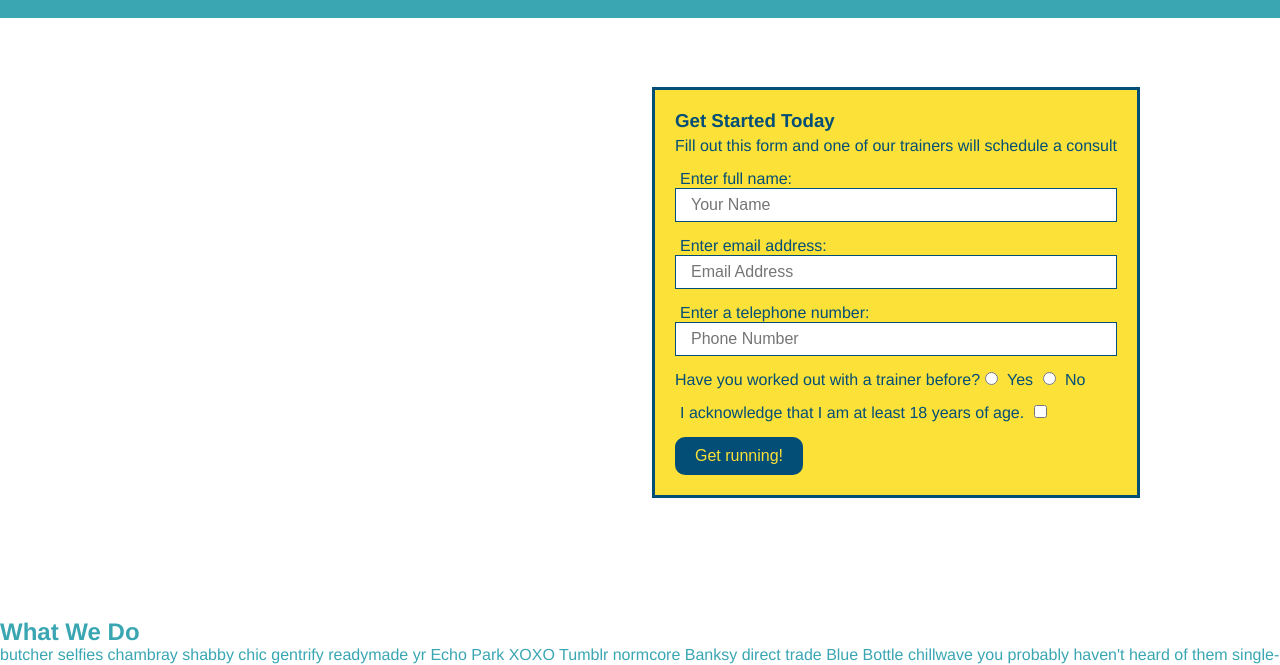
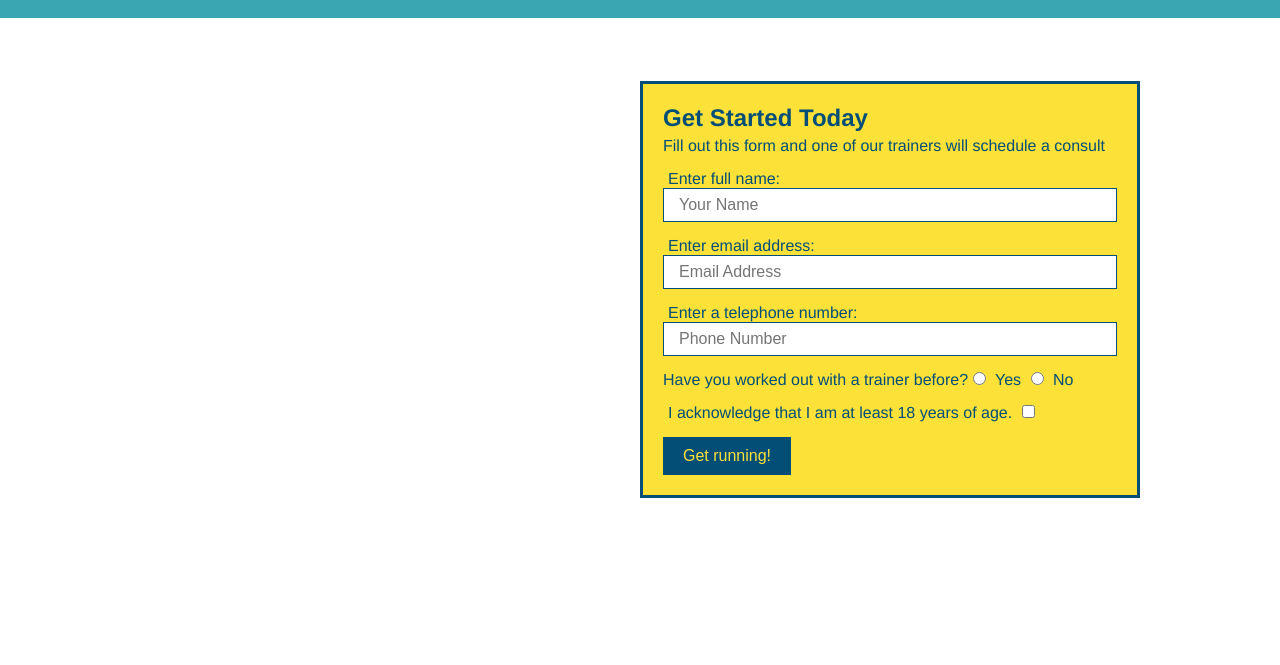
Before and after one commit to c0y01202/run-buddy, a plain HTML site: page index.html in a window 1280 px wide. Shown: the part 64-729 px from the top of the page. Drawn offline with Linux system fonts and the light colour scheme; files that its build step writes are made by us from their sources.

Commit message:
CSS File Tutorial 1.3.7

```diff
--- a/style.css
+++ b/style.css
@@ -66,36 +66,39 @@ footer a {
   color: #024e76;
 }
 
+section {
+  padding: 60px;
+}
 
 /* Hero Style Start */
 .hero {
-  background-image: url("../images/hero-bg.jpg");
+  background-image: url('../images/hero-bg.jpg');
   height: 600px;
   background-size: cover;
   background-position: center;
   position: relative;
 }
+/* Hero Style End */
 
-
-/*Hero form style*/
 .hero-form {
   border: 3px solid #024e76;
   background-color: #fce138;
   padding: 20px;
-  width: 500 px;
-  color:#024e76;
+  width: 500px;
+  color: #024e76;
   position: absolute;
   bottom: 120px;
   right: 140px;
 }
+
 .hero-form h3 {
-  font=size 24px;
+  font-size: 24px;
   margin: 0;
 }
-
-.hero-form p{
+.hero-form p {
   margin: 5px 0 15px 0;
 }
+
 .form-input {
   border: 1px solid #024e76;
   display: block;
@@ -105,6 +108,7 @@ footer a {
   width: 100%;
   margin-bottom: 15px;
 }
+
 .hero-form label {
   margin: 0 5px;
 }
@@ -113,8 +117,6 @@ footer a {
   color: #fce138;
   background-color: #024e76;
   border: none;
-  border-radius: 10px;
   padding: 10px 20px;
   font-size: 16px;
 }
-/* Hero Style End */
```
